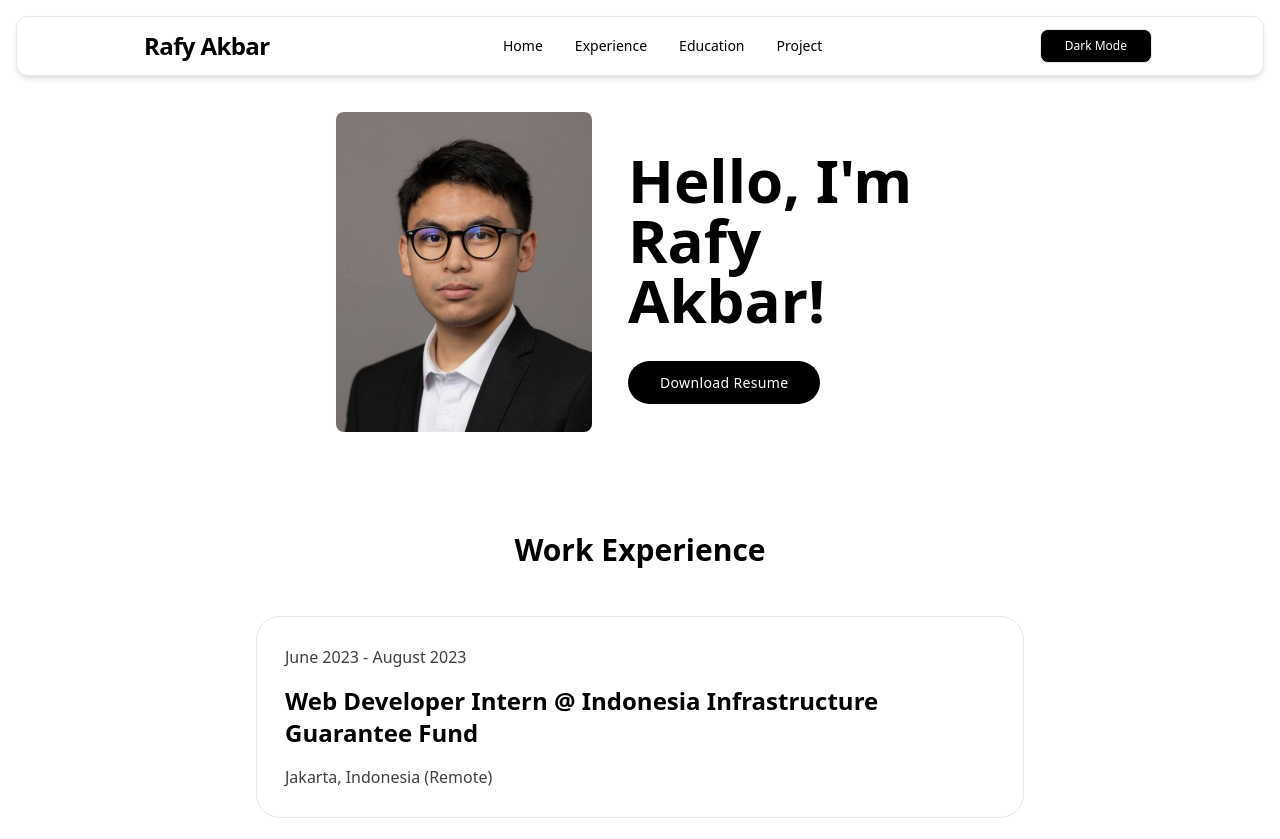
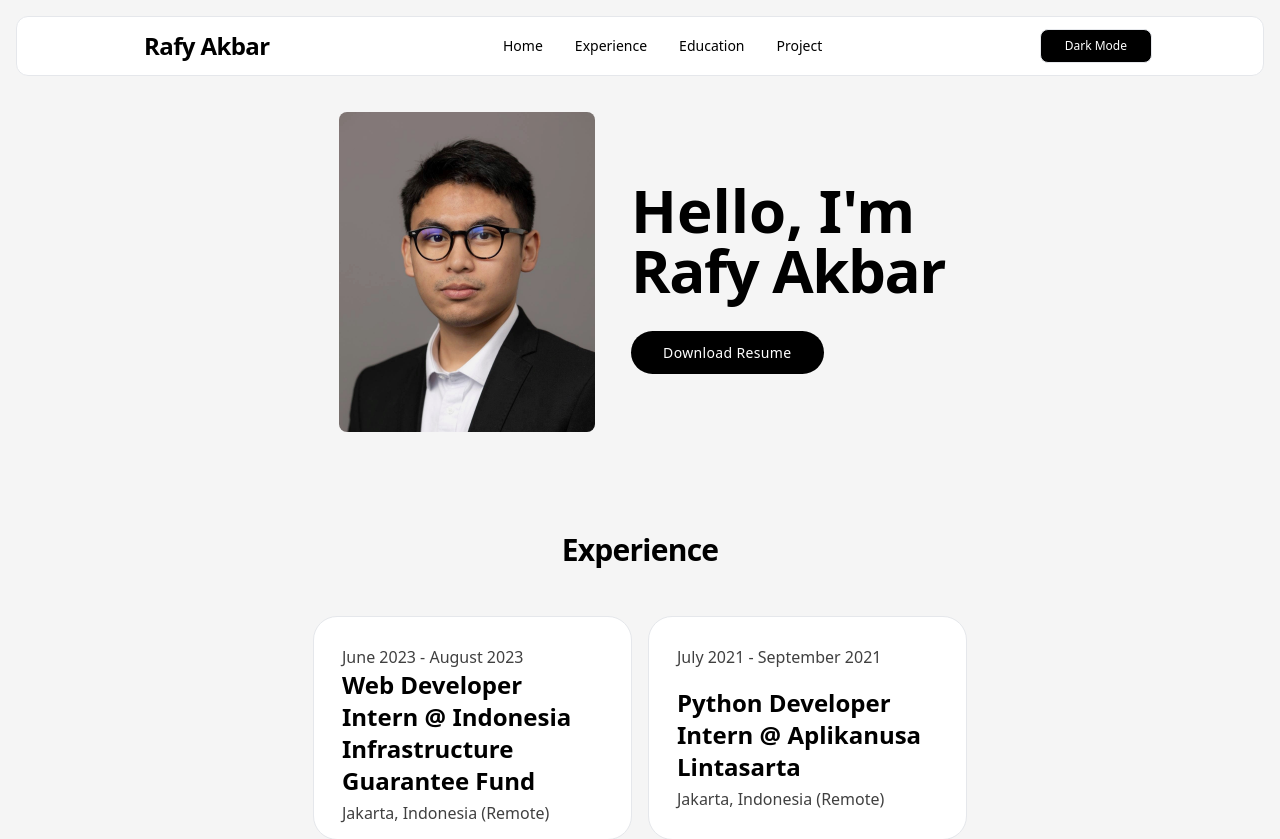
Before and after one commit to Rafyakbar02/portfolio-web, a React (Vite) app: page / in a window 1280 px wide. Shown: the top 839 px of the page. Built offline with nearby package versions, Linux system fonts and the light colour scheme.

Commit message:
redesign experience and education

```diff
--- a/src/App.jsx
+++ b/src/App.jsx
@@ -13,7 +13,11 @@ function App() {
   const [toggle, setToggle] = useState(false);
 
   return (
-    <div className={`${darkMode ? "dark bg-neutral-950" : ""} font-sans`}>
+    <div
+      className={`${
+        darkMode ? "dark bg-neutral-950" : "bg-neutral-100"
+      } font-sans`}
+    >
       <Navbar
         darkMode={darkMode}
         setDarkMode={setDarkMode}
@@ -21,7 +25,7 @@ function App() {
         setToggle={setToggle}
       />
       <Hero />
-      <Timeline heading={"Work Experience"} />
+      <Timeline heading={"Experience"} />
       <Timeline heading={"Education"} />
       <ProjectList />
       <Contact />
--- a/src/components/Hero.jsx
+++ b/src/components/Hero.jsx
@@ -3,7 +3,7 @@ import { resume, photo } from "../assets";
 const Hero = () => {
   return (
     <div
-      className="py-12 scroll-mt-16 dark:text-white flex items-center gap-8 sm:w-[750px] sm:mx-auto justify-center"
+      className="py-12 scroll-mt-16 dark:text-white flex items-center sm:w-[750px] sm:mx-auto justify-center gap-8"
       id="Home"
     >
       <img
@@ -12,8 +12,9 @@ const Hero = () => {
         className="m-1 h-80 w-64 object-cover rounded-lg brightness-95"
       />
       <div className="">
-        <h1 className="text-3xl md:text-6xl max-w-xs font-semibold mb-10">
-          Hello, I'm Rafy Akbar!
+        <h1 className="text-3xl md:text-6xl font-semibold mb-10">
+          Hello, I'm{" "}
+          <h1 className="font-black tracking-tight block">Rafy Akbar</h1>
         </h1>
         {/* <h2 className="md:text-xl text-neutral-700 dark:text-neutral-300">
               An aspiring computer scientist
--- a/src/components/Navbar.jsx
+++ b/src/components/Navbar.jsx
@@ -36,7 +36,7 @@ const Dropdown = ({ toggle, setToggle, darkMode, setDarkMode }) => {
 
 const Navbar = ({ toggle, setToggle, darkMode, setDarkMode }) => {
   return (
-    <nav className="bg-white dark:bg-neutral-950 dark:text-white sticky top-4 border mx-4 rounded-xl px-3 py-3 z-10 shadow-md">
+    <nav className="bg-white dark:bg-neutral-950 dark:text-white sticky top-4 border mx-4 rounded-xl px-3 py-3 z-10">
       <div className="lg:w-[1024px] sm:mx-auto sm:flex sm:justify-between">
         <div className="flex justify-between items-center">
           <a
--- a/src/components/Timeline.jsx
+++ b/src/components/Timeline.jsx
@@ -2,12 +2,14 @@ import { experiences, educations } from "../constants";
 
 const Experience = ({ product, index }) => {
   return (
-    <div className="bg-white dark:bg-neutral-950 border rounded-3xl p-7 flex flex-col gap-4">
+    <div className="bg-white dark:bg-neutral-950 border rounded-3xl p-7 h-56 flex flex-col justify-between">
       <h3 className="text-neutral-700 dark:text-neutral-300">{product.date}</h3>
-      <h2 className="text-2xl font-bold">{product.title}</h2>
-      <p className="text-neutral-700 dark:text-neutral-300">
-        {product.location}
-      </p>
+      <div>
+        <h2 className="text-2xl font-bold mb-1">{product.title}</h2>
+        <p className="text-neutral-700 dark:text-neutral-300">
+          {product.location}
+        </p>
+      </div>
       {/* <ul className="text-sm list-disc ml-6 text-neutral-700 dark:text-neutral-300">
         {product.content.map((list, i) => (
           <li key={`${product.id}-${index}-${i}`}>{list}</li>
@@ -18,16 +20,18 @@ const Experience = ({ product, index }) => {
 };
 
 const Timeline = ({ heading }) => {
-  let products = heading == "Work Experience" ? experiences : educations;
-  let timelineID = heading == "Work Experience" ? "experience" : "education";
+  let products = heading == "Experience" ? experiences : educations;
+  let timelineID = heading == "Experience" ? "experience" : "education";
 
   return (
     <div
-      className="py-12 scroll-mt-12 dark:text-white sm:w-[750px] md:w-[768px] sm:mx-auto"
+      className="py-12 px-12 scroll-mt-12 dark:text-white min-[800px]:w-[750px] mx-4 min-[800px]:mx-auto"
       id={timelineID}
     >
-      <h2 className="text-3xl font-semibold text-center mb-12">{heading}</h2>
-      <div className="flex flex-col gap-16">
+      <h2 className="font-black text-3xl tracking-tight text-center mb-12">
+        {heading}
+      </h2>
+      <div className="grid grid-cols-1 justify-center min-[800px]:grid-cols-2 gap-4">
         {products.map((product, index) => (
           <Experience
             key={`${product.id}-${index}`}
```
